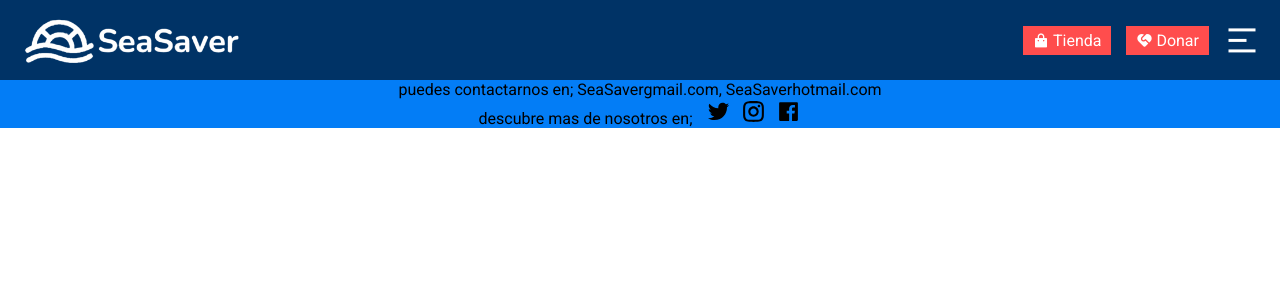
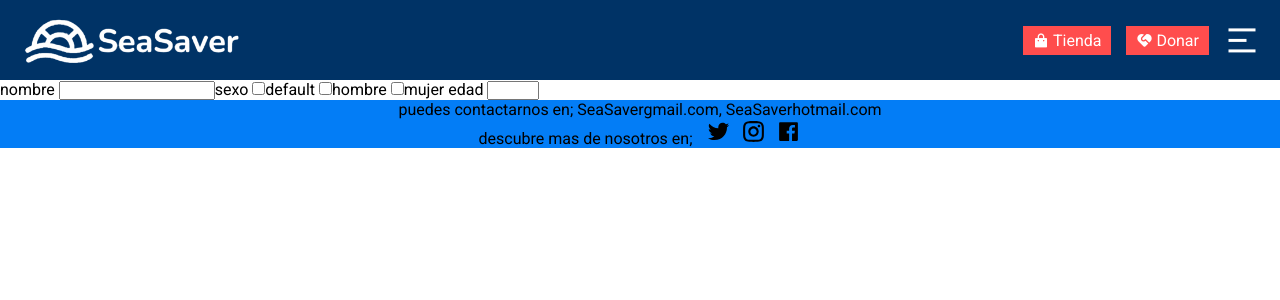
Before and after one commit to AntonTsc/SeaSaver-Angular, an Angular app: page /buscar/rescatados in a window 1280 px wide. Before the commit this address led to /. Shown: the top 300 px of the page. Built offline with nearby package versions, Linux system fonts and the light colour scheme.

Commit message:
buscar rescatados

```diff
--- /dev/null
+++ b/src/app/buscar-rescatados/buscar-rescatados.component.html
@@ -0,0 +1,16 @@
+<label>nombre </label>
+<input type="text" id="nombre" ngmodel="nombre">
+<label>sexo </label>
+<input type="checkbox" ngModel="sexo" value="">default
+<input type="checkbox" ngModel="sexo" value="hombre">hombre
+<input type="checkbox" ngModel="sexo" value="mujer">mujer
+<label>edad </label>
+<input type="number" name="edad" min="10" max="100" ngModel="edad" ><br>
+<div *ngFor="let persona of rescatados" class="card" style="width: 18rem;">
+    <img src="../../assets/img/{{persona.img}}" class="card-img-top" alt="...">
+    <div class="card-body">
+        <h5 class="card-title">{{persona.nombre}}</h5>
+        <p class="card-text">{{persona.precio}}</p>
+        <a href="#" class="btn btn-primary">comprar</a>
+    </div>
+</div>
--- /dev/null
+++ b/src/app/buscar-rescatados/buscar-rescatados.component.ts
@@ -0,0 +1,12 @@
+import { Component, Input } from '@angular/core';
+
+@Component({
+  selector: 'app-buscar-rescatados',
+  templateUrl: './buscar-rescatados.component.html',
+  styleUrls: ['./buscar-rescatados.component.scss']
+})
+export class BuscarRescatadosComponent {
+  nombre:string="";
+  sexo:string="";
+   edad:number=0;
+}
--- /dev/null
+++ b/src/app/rescatados/rescatados.component.html
@@ -0,0 +1,8 @@
+<div *ngFor="let persona of rescatados" class="card" style="width: 18rem;">
+    <img src="../../assets/img/{{persona.img}}" class="card-img-top" alt="...">
+    <div class="card-body">
+        <h5 class="card-title">{{persona.nombre}}</h5>
+        <p class="card-text">{{persona.precio}}</p>
+        <a href="#" class="btn btn-primary">comprar</a>
+    </div>
+</div>
--- /dev/null
+++ b/src/app/rescatados/rescatados.component.ts
@@ -0,0 +1,11 @@
+import { Component } from '@angular/core';
+import rescatado from 'src/assets/json/rescatados.json'
+
+@Component({
+  selector: 'app-rescatados',
+  templateUrl: './rescatados.component.html',
+  styleUrls: ['./rescatados.component.scss']
+})
+export class RescatadosComponent {
+  rescatados:any=rescatado;
+}
--- /dev/null
+++ b/src/assets/json/rescatados.json
@@ -0,0 +1,44 @@
+[
+   {
+    "id":1,
+    "img":"SeaSaverIcon.png" ,
+    "nombre": "Maxrai",
+    "sexo":"H",
+    "edad":"30"
+   },
+   {
+    "id":2,
+    "img":"SeaSaverIcon.png" ,
+    "nombre": "Xion",
+    "sexo":"F",
+    "edad":"40"
+   },
+   {
+    "id":3,
+    "img":"SeaSaverIcon.png" ,
+    "nombre": "mario",
+    "sexo":"H",
+    "edad":"35"
+   },
+   {
+    "id":4,
+    "img":"SeaSaverIcon.png" ,
+    "nombre": "ludwig",
+    "sexo":"F",
+    "edad":"45"
+   },
+   {
+    "id":5,
+    "img":"SeaSaverIcon.png" ,
+    "nombre": "luigi",
+    "sexo":"H",
+    "edad":"40"
+   },
+   {
+    "id":6,
+    "img":"SeaSaverIcon.png" ,
+    "nombre": "v",
+    "sexo":"F",
+    "edad":"50"
+   }
+ ]
```
Also changed, not shown: src/app/app-routing.module.ts (+6 -3 lines), src/app/app.module.ts (+6 -2 lines), src/app/buscar-rescatados/buscar-rescatados.component.scss (added), src/app/rescatados/rescatados.component.scss (added), 2 other files (tests, documents, lock files or other folders).
